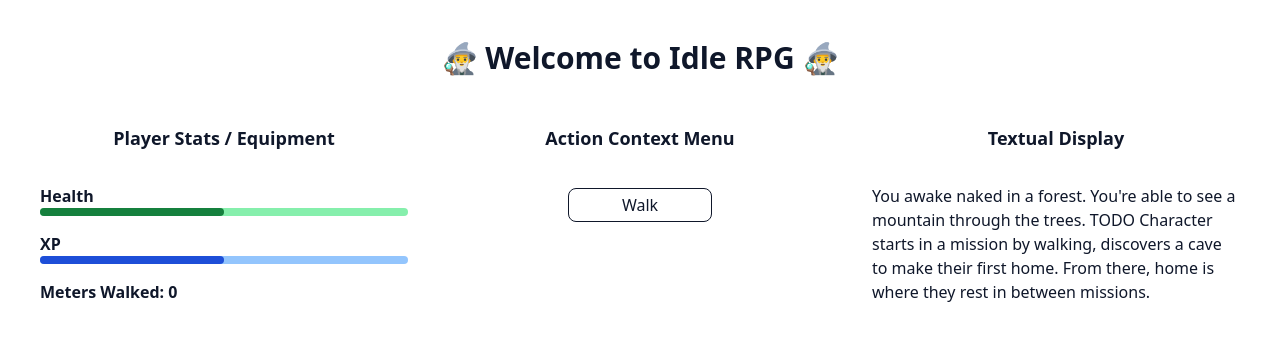
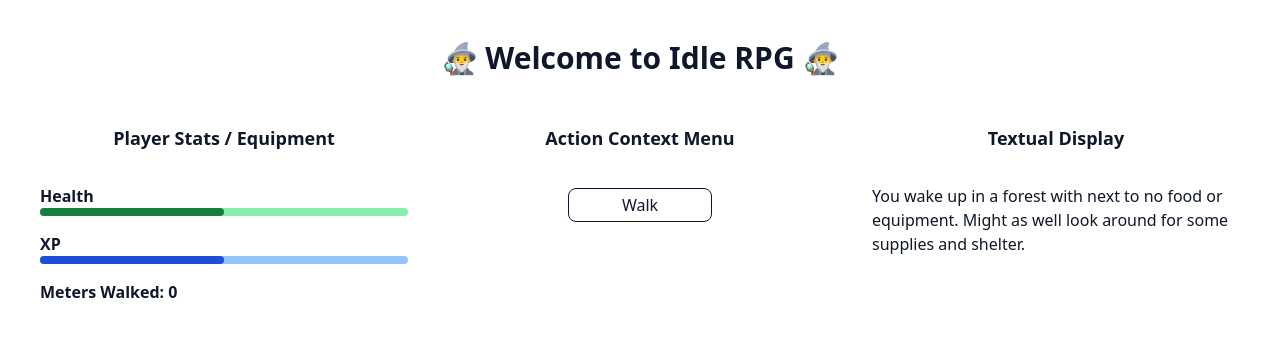
Before and after one commit to cryptic-mystic/idle-rpg-react, a Next.js app: page / in a window 1280 px wide. Shown: the top 340 px of the page. Built offline with nearby package versions, Linux system fonts and the light colour scheme.

Commit message:
feat: improved PlayerContext, AdventureLogContext

```diff
--- /dev/null
+++ b/context/AdventureLogContext.tsx
@@ -0,0 +1,38 @@
+import React, { PropsWithChildren, useCallback, useState } from 'react'
+import { nanoid } from 'nanoid'
+
+type AdventureLog = {
+  id: string
+  text: string
+}
+
+interface AdventureLogContext {
+  log: AdventureLog[]
+  addAdventureLog: (textToLog: string) => void
+}
+
+const AdventureLogContext = React.createContext<AdventureLogContext>({
+  log: [],
+  addAdventureLog: () => {},
+})
+
+const firstEvent = {
+  id: nanoid(),
+  text: 'You wake up in a forest with next to no food or equipment. Might as well look around for some supplies and shelter.',
+}
+
+export const AdventureLogProvider = ({ children }: PropsWithChildren<{}>) => {
+  const [log, setLog] = useState<AdventureLog[]>([firstEvent])
+
+  const addAdventureLog = useCallback((text: string) => {
+    setLog((logArray) => [{ id: nanoid(), text }, ...logArray])
+  }, [])
+
+  return (
+    <AdventureLogContext.Provider value={{ log, addAdventureLog }}>
+      {children}
+    </AdventureLogContext.Provider>
+  )
+}
+
+export default AdventureLogContext
--- a/package.json
+++ b/package.json
@@ -8,6 +8,7 @@
   },
   "dependencies": {
     "classnames": "^2.3.1",
+    "nanoid": "^3.1.30",
     "next": "latest",
     "react": "17.0.2",
     "react-dom": "17.0.2"
--- a/pages/_app.tsx
+++ b/pages/_app.tsx
@@ -3,6 +3,7 @@ import Head from 'next/head'
 import { AppProps } from 'next/app'
 
 import { PlayerProvider } from '~/context/PlayerContext'
+import { AdventureLogProvider } from '~/context/AdventureLogContext'
 
 import '../styles/global.css'
 
@@ -13,7 +14,9 @@ const MyApp = ({ Component, pageProps }: AppProps) => {
         <title>🧙‍♂️ Idle RPG</title>
       </Head>
       <PlayerProvider>
-        <Component {...pageProps} />
+        <AdventureLogProvider>
+          <Component {...pageProps} />
+        </AdventureLogProvider>
       </PlayerProvider>
     </>
   )
--- a/pages/index.tsx
+++ b/pages/index.tsx
@@ -2,10 +2,12 @@ import React, { useContext } from 'react'
 
 import Button from '~/components/Button'
 import PlayerPanel from '~/components/PlayerPanel'
+import AdventureLogContext from '~/context/AdventureLogContext'
 import PlayerContext from '~/context/PlayerContext'
 
 export default function Home() {
   const { walkForOneMinute, travelling } = useContext(PlayerContext)
+  const { log } = useContext(AdventureLogContext)
 
   return (
     <div className="container mx-auto py-10 px-10 relative">
@@ -20,7 +22,11 @@ export default function Home() {
             Action Context Menu
           </h2>
           <div className="flex justify-center">
-            <Button className="w-36" onClick={walkForOneMinute} disabled={travelling}>
+            <Button
+              className="w-36"
+              onClick={walkForOneMinute}
+              disabled={travelling}
+            >
               Walk
             </Button>
           </div>
@@ -29,11 +35,9 @@ export default function Home() {
           <h2 className="text-lg text-center font-bold mb-8">
             Textual Display
           </h2>
-          <p>
-            {
-              "You awake naked in a forest. You're able to see a mountain through the trees. TODO Character starts in a mission by walking, discovers a cave to make their first home. From there, home is where they rest in between missions."
-            }
-          </p>
+          {log?.map(({ id, text }) => (
+            <p key={id}>{text}</p>
+          ))}
         </div>
       </div>
     </div>
```
Also changed, not shown: context/PlayerContext.tsx (+5 -3 lines), 1 other file (tests, documents, lock files or other folders).
